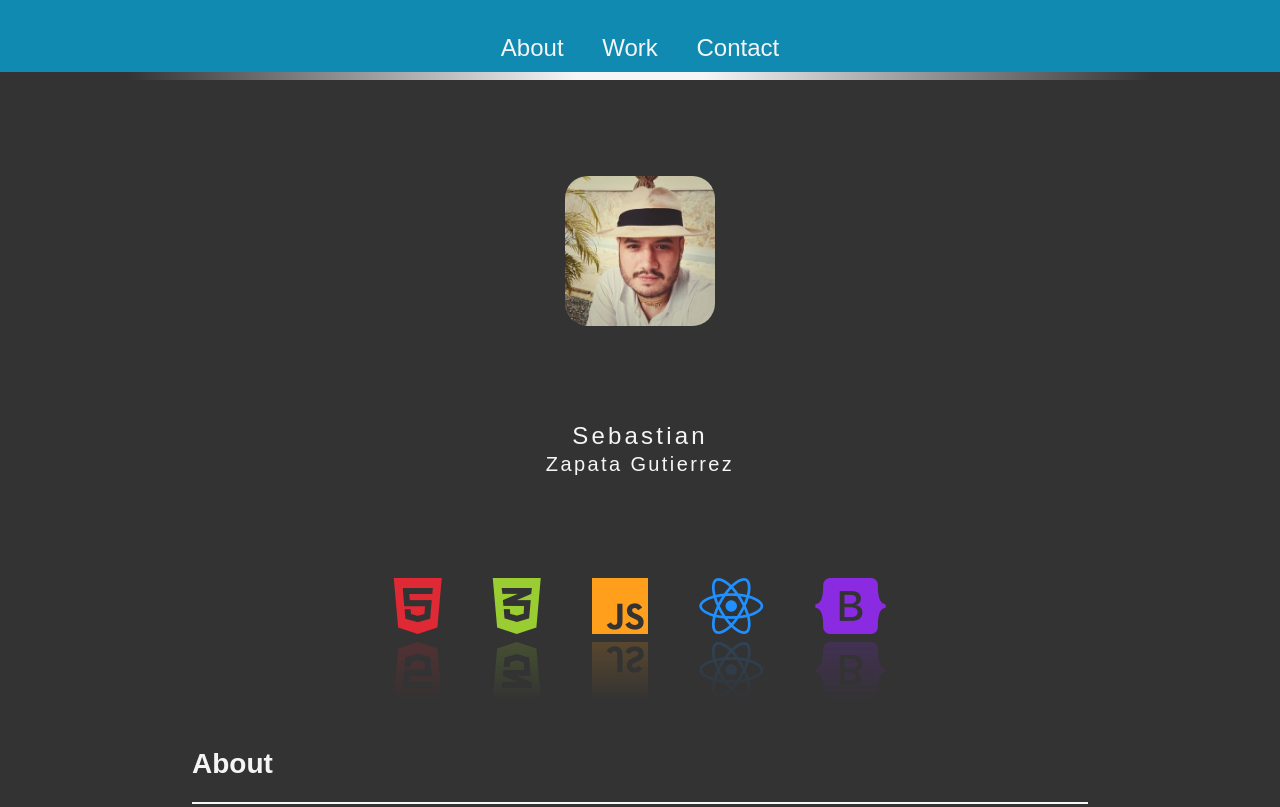
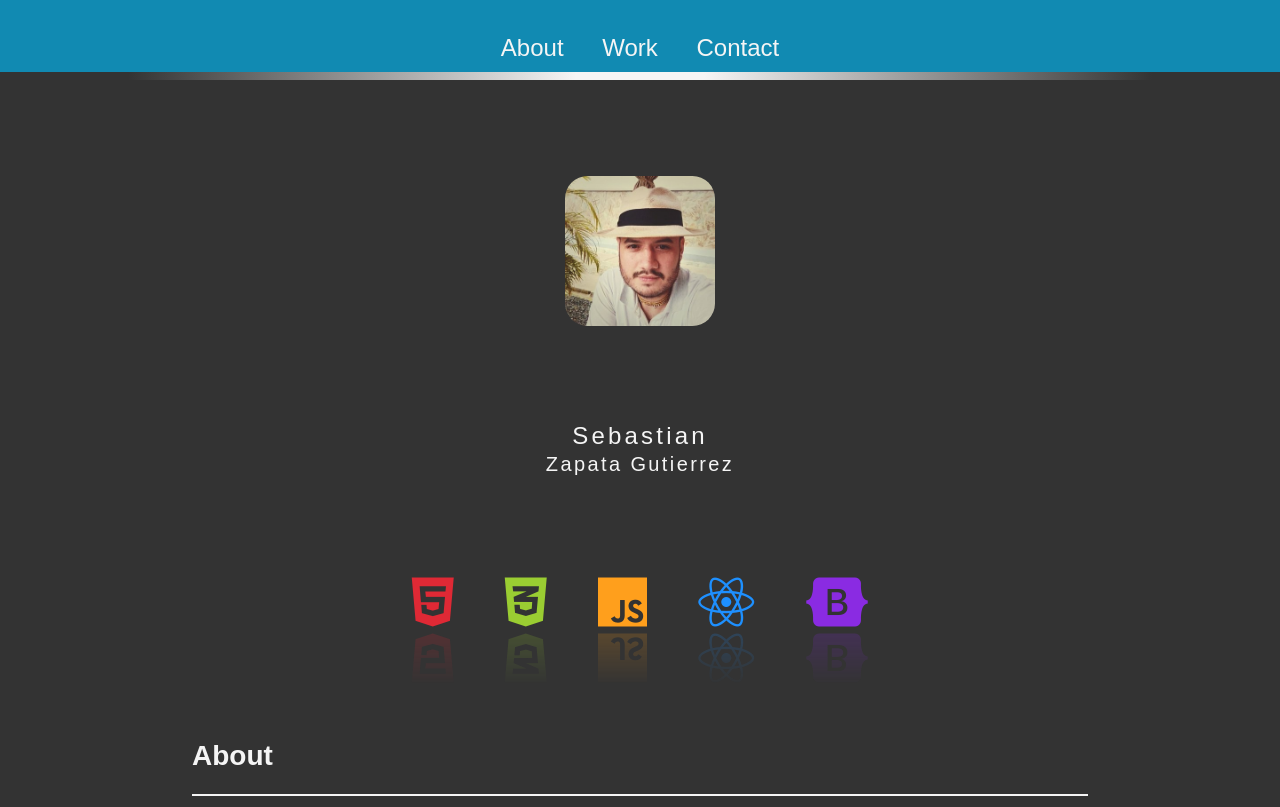
Before and after one commit to SebZG/CSS-Portfolio, a plain HTML site: page index.html in a window 1280 px wide. Shown: the top 807 px of the page. Drawn offline with Linux system fonts and the light colour scheme.

Commit message:
Adjusted icon sizes + margins

```diff
--- a/assets/css/mediaQueries.css
+++ b/assets/css/mediaQueries.css
@@ -215,7 +215,7 @@
 
 	.tech-stack i,
 	.contact__center i {
-		font-size: 3rem;
+		font-size: 2.5rem;
 	}
 
 	.label {
@@ -392,7 +392,7 @@
 
 	.tech-stack i,
 	.contact__center i {
-		font-size: 3.5rem;
+		font-size: 3rem;
 	}
 
 	.label {
@@ -571,7 +571,7 @@
 
 	.tech-stack i,
 	.contact__center i {
-		font-size: 4rem;
+		font-size: 3.5rem;
 	}
 
 	.label {
--- a/assets/css/style.css
+++ b/assets/css/style.css
@@ -169,7 +169,7 @@ html {
 
 .tech-stack i {
 	font-size: 4rem;
-	margin: 0 2vw;
+	margin: 0 1.5vw;
 	transition: all 0.2s ease-in-out;
 }
 
```
